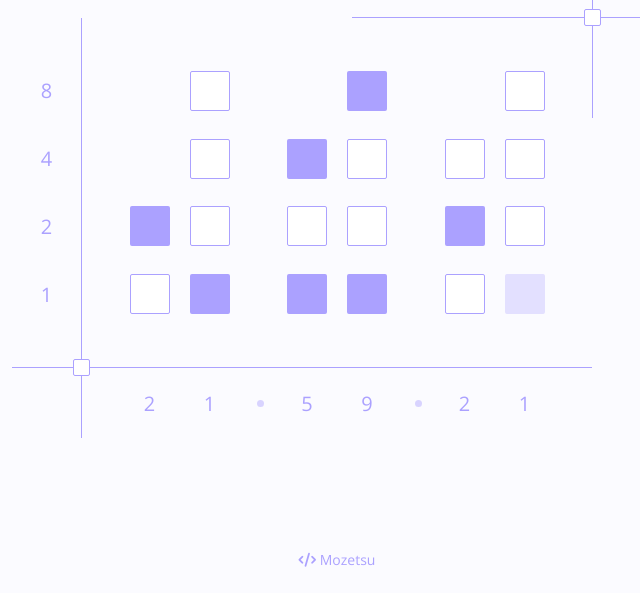
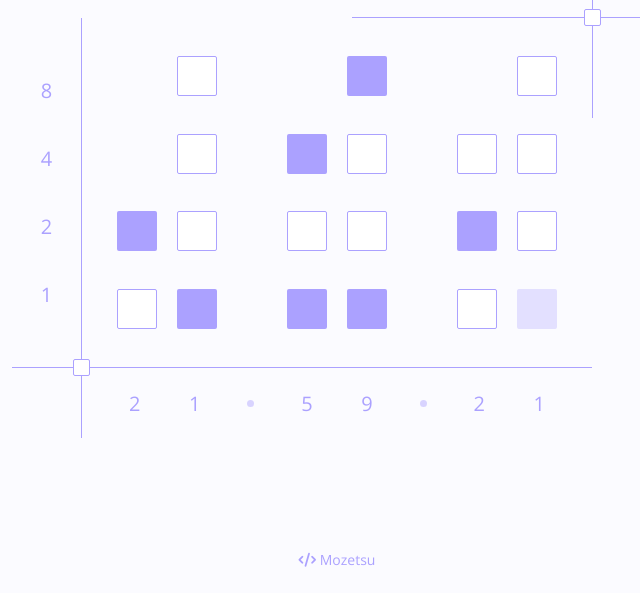
Before and after one commit to Mozetsu/bitclock, a plain HTML site: page index.html in a window 1280 px wide. Shown: the part 207-800 px from the top of the page, without its empty margins (303-943 px from the left). Drawn offline with nearby package versions, Linux system fonts and the light colour scheme.

Commit message:
Change time dots for HTML elements

```diff
--- a/css/clock.css
+++ b/css/clock.css
@@ -77,7 +77,8 @@
 	background-color: transparent;
 	border-bottom: 1px solid var(--primary);
 	display: flex;
-	justify-content: space-evenly;
+	justify-content: space-between;
+	padding: 0 25px;
 }
 
 .clock-cell:nth-child(6) {
@@ -141,18 +142,17 @@
 .time {
 	display: flex;
 	align-items: center;
-	justify-content: space-evenly;
+	justify-content: space-between;
 }
 
-.time:nth-child(2)::before {
+.pseudo-dot {
+	position: relative;
 	content: '';
 	width: 7px;
 	height: 7px;
 	border-radius: 50%;
 	background-color: var(--secondary);
-	position: absolute;
-	left: -20px;
-	transition: var(--bc-transition);
+	z-index: 3;
 }
 
 .time:nth-child(2) {
@@ -161,17 +161,6 @@
 
 .time:nth-child(3) {
 	position: relative;
-}
-
-.time:nth-child(3)::before {
-	content: '';
-	width: 7px;
-	height: 7px;
-	border-radius: 50%;
-	background-color: var(--secondary);
-	position: absolute;
-	left: -20px;
-	transition: var(--bc-transition);
 }
 
 .time-cell {
--- a/css/media.css
+++ b/css/media.css
@@ -15,6 +15,8 @@
 	}
 
 	.time-cell {
+		margin: 3px;
+		font-size: 14px;
 		width: var(--cell-size);
 		height: var(--cell-size);
 	}
--- a/index.html
+++ b/index.html
@@ -89,10 +89,12 @@
 						<p class="time-cell decimal">0</p>
 						<p class="time-cell unit">0</p>
 					</div>
+					<div class="pseudo-dot"></div>
 					<div class="time Minutes">
 						<p class="time-cell decimal">0</p>
 						<p class="time-cell unit">0</p>
 					</div>
+					<div class="pseudo-dot"></div>
 					<div class="time Seconds">
 						<p class="time-cell decimal">0</p>
 						<p class="time-cell unit">0</p>
--- a/js/interface.js
+++ b/js/interface.js
@@ -20,5 +20,6 @@ export function setSmoothTransition(elem = document.querySelector('body')) {
 	elem.style.transition = `background-color ${ms}s linear`;
 	elem.querySelector('.page-title').style.transition = `background-color ${ms}s linear`;
 	elem.querySelectorAll('.pseudo-square').forEach((sqr) => (sqr.style.transition = `background-color ${ms}s linear`));
+	elem.querySelectorAll('.pseudo-dot').forEach((dot) => (dot.style.transition = `background-color ${ms}s linear`));
 	elem.querySelectorAll('.binary-cell').forEach((cell) => (cell.style.transition = `background-color ${ms}s linear`));
 }
```
